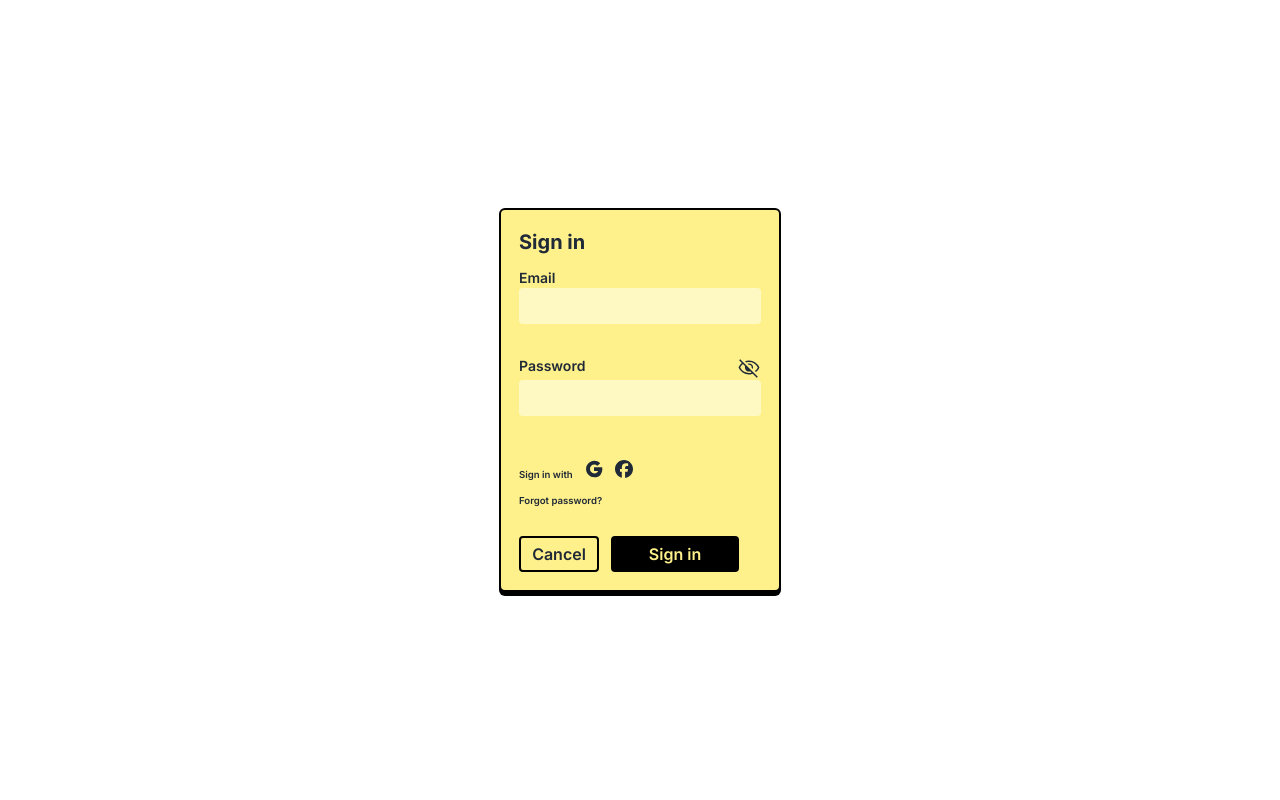
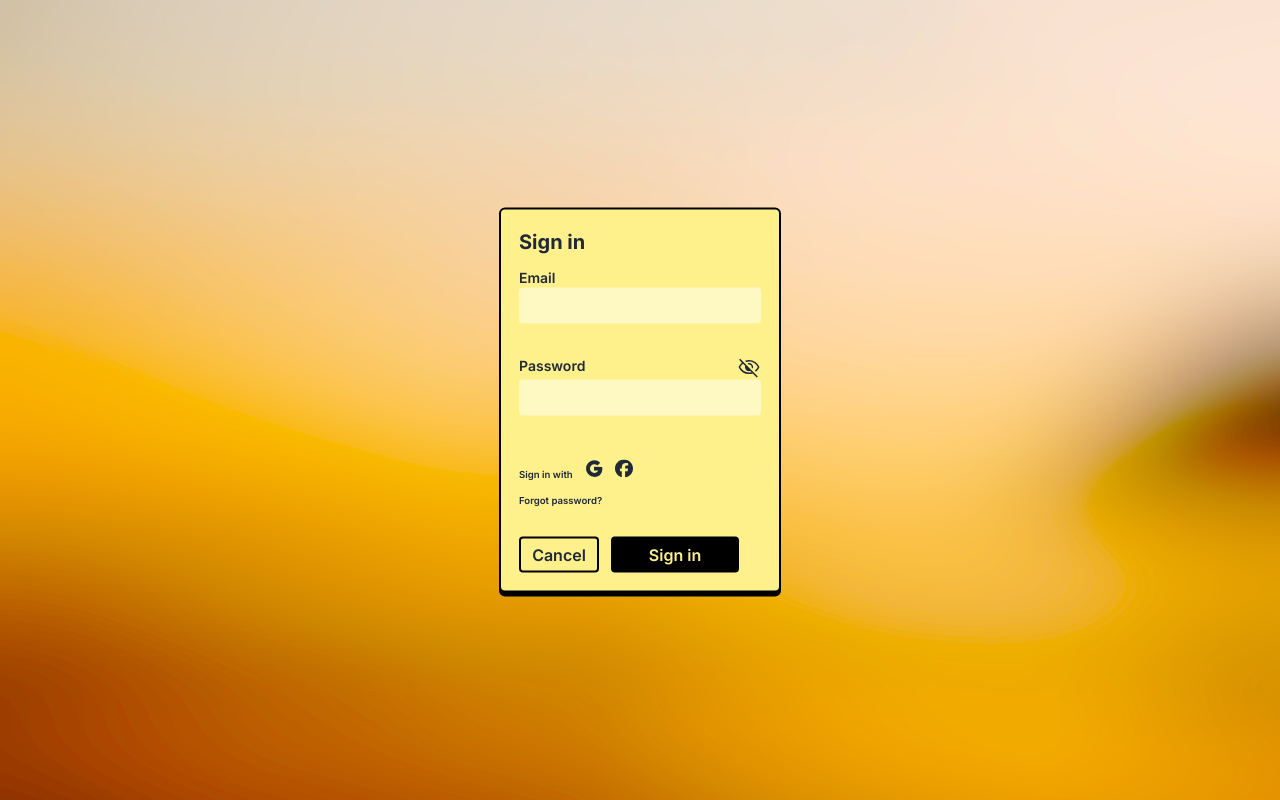
Before and after one commit to NVR-2023/30-GiftMe-wishlist-app, a Next.js app: page /signin in a window 1280 px wide. Shown: the top 800 px of the page. Built offline with nearby package versions, Linux system fonts and the light colour scheme.

Commit message:
fix: centre signin form

```diff
--- a/src/app/(auth)/signin/page.tsx
+++ b/src/app/(auth)/signin/page.tsx
@@ -1,9 +1,12 @@
 import SigninForm from "../../../frontend/sections/signin/ssignin-form";
-
+import BackgroundImage from "@/frontend/sections/hero-homepage/sub-components/background-image";
 const SignIn = () => {
   return (
-    <div className="">
-      <div className="w-screen h-screen flex justify-center items-center">
+    <div className="relative h-screen w-screen overflow-hidden ">
+      <div>
+        <BackgroundImage />
+      </div>
+      <div className="absolute left-1/2 top-1/2 transform -translate-x-1/2 -translate-y-1/2">
         <SigninForm />
       </div>
     </div>
--- a/src/app/(auth)/signin/sub-components/background-image.tsx
+++ /dev/null
@@ -1,15 +0,0 @@
-import Image from "next/image";
-
-const BackgroundImage = () => {
-  return (
-    <Image
-      height={1080}
-      width={1920}
-      src="/images/signin/123.png"
-
-      alt="blurry image"
-    />
-  );
-};
-
-export default BackgroundImage;
--- a/src/app/layout.tsx
+++ b/src/app/layout.tsx
@@ -17,7 +17,7 @@ export default function RootLayout({
   children: React.ReactNode;
 }>) {
   return (
-    <html lang="en">
+    <html className="h-screen w-screen overflow-x-hidden" lang="en">
       <body className={inter.className}>
         {children}
         <FooterSection background="bg-zinc-800" text="text-white" />
```
